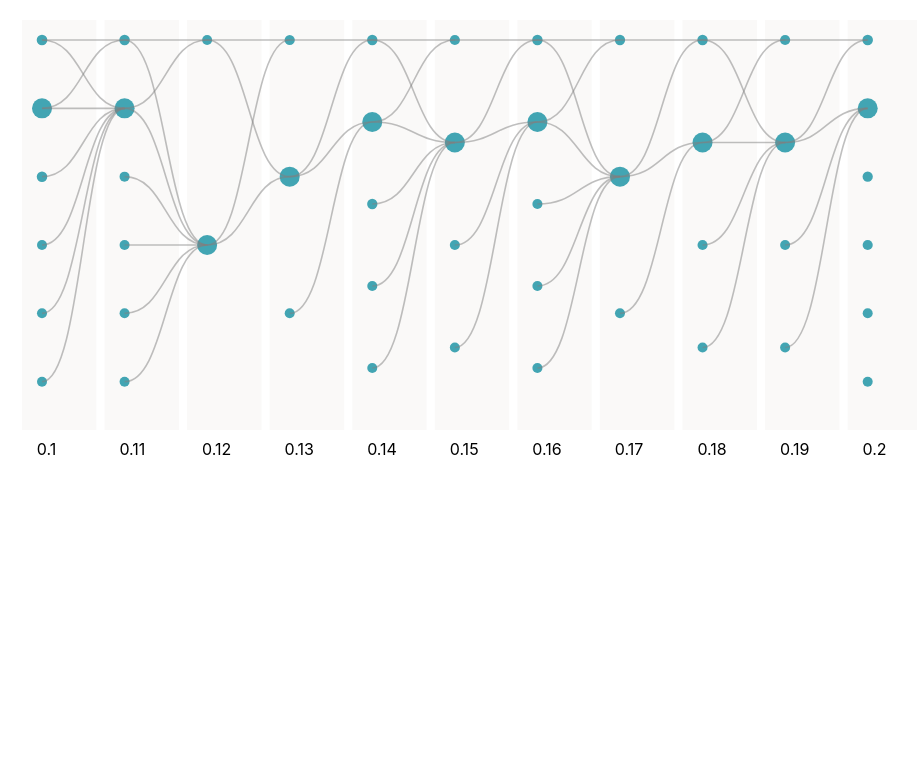
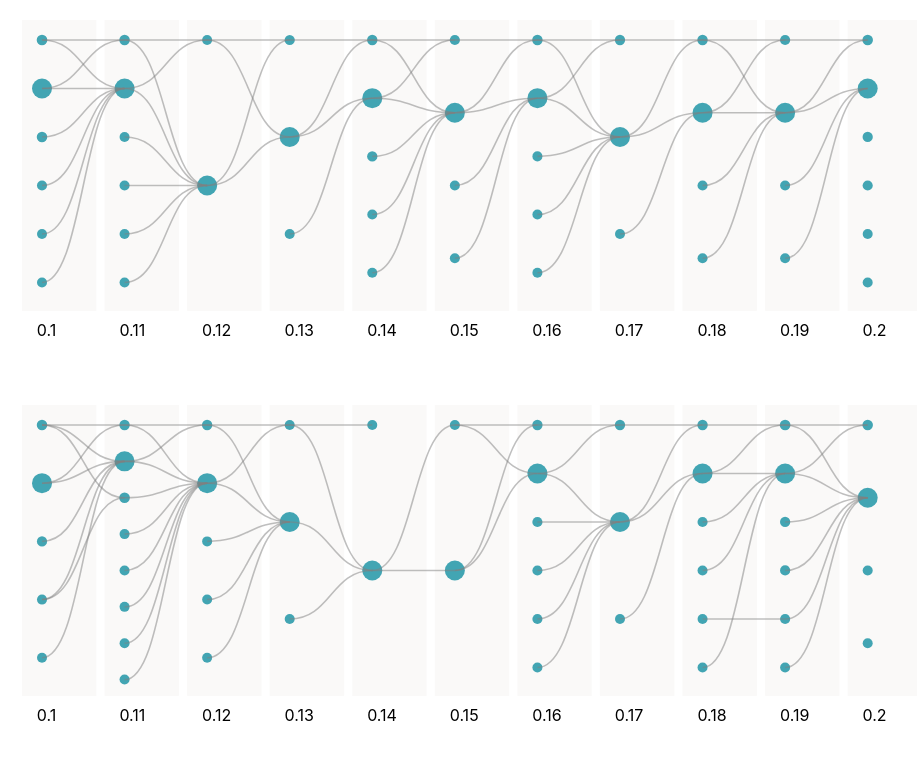
Before and after one commit to nafiul-nipu/contrails-evolution-d3, a React (Create React App) app: page / in a window 1280 px wide. Shown: the top 760 px of the page, without its empty margins (8-925 px from the left). Built offline with nearby package versions, Linux system fonts and the light colour scheme.

Commit message:
two data loaded at the same time for comparison

```diff
--- a/src/App.js
+++ b/src/App.js
@@ -1,19 +1,44 @@
 import './App.css';
+import { useEffect, useState } from 'react';
 import { scaleBand, scaleLinear} from 'd3';
 import {useData} from  './components/useData'
-import { AxisBottom } from './components/AxisBottom';
-import { Border } from './components/Border';
-import { ContrailsEvolution } from './components/ContrailsEvolution';
+import { Evolution } from './components/Evolution';
 
+import cluster from "./data/contrails1-cluster.json";
+import network from"./data/contrails1-network.json"
+
+import cluster2 from "./data/contrails2-cluster.json";
+import network2 from"./data/contrails2-network.json"
 
 
 const width = 960;
-const height = 500;
+const height = window.innerHeight / 2.1;
 const margin = {top:20, right:30, bottom:50, left:30};
 
 function App() {
-  const {clusterData, nodeLink} = useData();
+  // const {clusterData, nodeLink} = useData(cluster, network);
+  // const {clusterData2, nodeLink2} = useData(2)
 
+  const [clusterData, setClusterData] = useState(null)
+  const [nodeLink, setnNodeLink] = useState(null)
+
+  useEffect(() =>{
+    // load data
+    setClusterData(cluster)
+    setnNodeLink(network)
+  }, [cluster, network]);
+
+  const [clusterData2, setClusterData2] = useState(null)
+  const [nodeLink2, setnNodeLink2] = useState(null)
+
+  useEffect(() =>{
+    // load data
+    setClusterData2(cluster2)
+    setnNodeLink2(network2)
+  }, [cluster2, network2]);
+
+
+  // console.log(clusterData)
   if(!clusterData){
     return <div>Loading .... </div>
   }
@@ -39,31 +64,33 @@ function App() {
 
 
   return (
-    <svg width={width} height={height}>
-      <g transform={`translate(${margin.left}, ${margin.top})`}>
-        <AxisBottom
-          xScale={xScale}
-          innerHeight={innerHeight}
-          />
+    <>
+        <Evolution
+            width = {width}
+            height = {height}
+            margin = {margin}
+            xScale = {xScale}
+            innerHeight = {innerHeight}
+            clusterKey = {clusterKey}
+            clusterData = {clusterData}
+            nodeLink = {nodeLink}
+            circleYScale = {circleYScale}
+            circleRadius = {circleRadius}
+        />
+        <Evolution
+            width = {width}
+            height = {height}
+            margin = {margin}
+            xScale = {xScale}
+            innerHeight = {innerHeight}
+            clusterKey = {clusterKey}
+            clusterData = {clusterData2}
+            nodeLink = {nodeLink2}
+            circleYScale = {circleYScale}
+            circleRadius = {circleRadius}
+        />
+    </>
 
-        <Border
-          xScale = {xScale}
-          heightOffset = {margin.top}
-          innerHeight={innerHeight}
-        />
-
-        <ContrailsEvolution
-          clusterKey={clusterKey}
-          clusterData={clusterData}
-          nodeLink={nodeLink}
-          xScale={xScale}
-          circleYScale={circleYScale}
-          circleRadius={circleRadius}
-          offset={margin.top}
-        />
-
-      </g>
-    </svg>
   );
 }
 
--- /dev/null
+++ b/src/components/Evolution.js
@@ -0,0 +1,46 @@
+import { AxisBottom } from './AxisBottom';
+import { Border } from './Border';
+import { ContrailsEvolution } from './ContrailsEvolution';
+
+export const Evolution = ({
+    width,
+    height,
+    margin,
+    xScale,
+    innerHeight,
+    clusterKey,
+    clusterData,
+    nodeLink,
+    circleYScale,
+    circleRadius
+}) => {
+
+
+    return(
+        <svg width={width} height={height}>
+            <g transform={`translate(${margin.left}, ${margin.top})`}>
+            <AxisBottom
+                xScale={xScale}
+                innerHeight={innerHeight}
+                />
+
+            <Border
+                xScale = {xScale}
+                heightOffset = {margin.top}
+                innerHeight={innerHeight}
+            />
+
+            <ContrailsEvolution
+                clusterKey={clusterKey}
+                clusterData={clusterData}
+                nodeLink={nodeLink}
+                xScale={xScale}
+                circleYScale={circleYScale}
+                circleRadius={circleRadius}
+                offset={margin.top}
+            />
+
+            </g>
+        </svg>
+    )
+}
--- a/src/components/useData.js
+++ b/src/components/useData.js
@@ -1,6 +1,6 @@
 import { useEffect, useState } from "react";
-import cluster from "../data/contrails1-cluster.json";
-import network from"../data/contrails1-network.json"
+// import cluster from "../data/contrails1-cluster.json";
+// import network from"../data/contrails1-network.json"
 
 // import cluster from "../data/contrails2-cluster.json";
 // import network from"../data/contrails2-network.json"
@@ -8,7 +8,7 @@ import network from"../data/contrails1-network.json"
 // import cluster from "../data/contrails3-cluster.json";
 // import network from"../data/contrails3-network.json"
 
-export const useData = () =>{
+export const useData = ({cluster, network}) =>{
     const [clusterData, setClusterData] = useState(null)
     const [nodeLink, setnNodeLink] = useState(null)
 
@@ -16,7 +16,7 @@ export const useData = () =>{
         // load data
         setClusterData(cluster)
         setnNodeLink(network)
-    }, []);
+    }, [cluster, network]);
 
     return {clusterData, nodeLink};
 }
```
